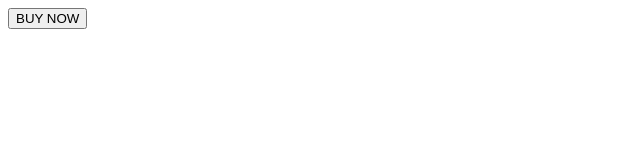
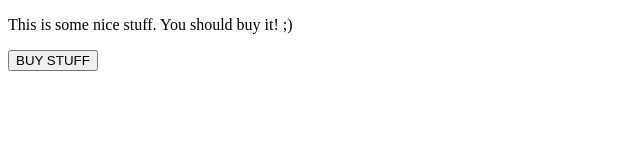
Before and after one commit to preludek/simulatee2ebehaviour, a website: page public/index.html in a window 1280 px wide. Shown: the whole page, without its empty margins (0-640 px from the left). Drawn offline with Linux system fonts and the light colour scheme.

Commit message:
feat: button to the after_purchase page

```diff
--- a/public/index.html
+++ b/public/index.html
@@ -11,9 +11,10 @@
     </script>
 </head>
 <body>
-    <button id="buy-now-button">
-        BUY NOW
-    </button>
+    <p>This is some nice stuff. You should buy it! ;)</p>
+    <form action="/after_purchase.html">
+        <input type="submit" value="BUY STUFF" />
+    </form>
 </body>
 <script type="text/javascript" src="script.js"></script>
 </html>
```
